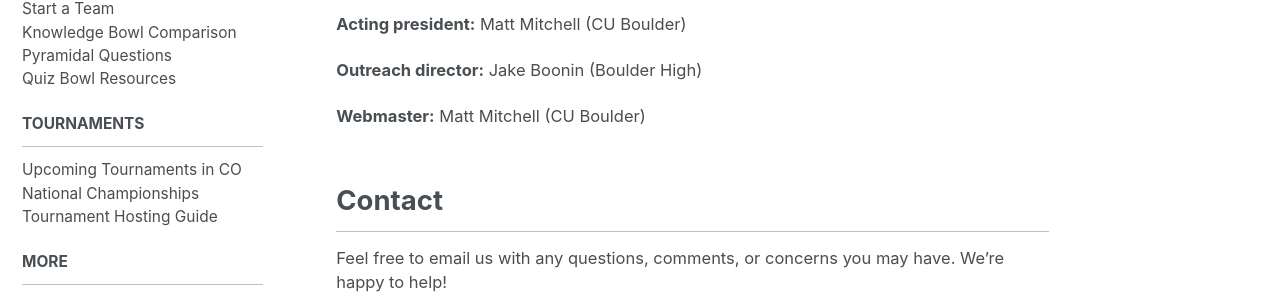
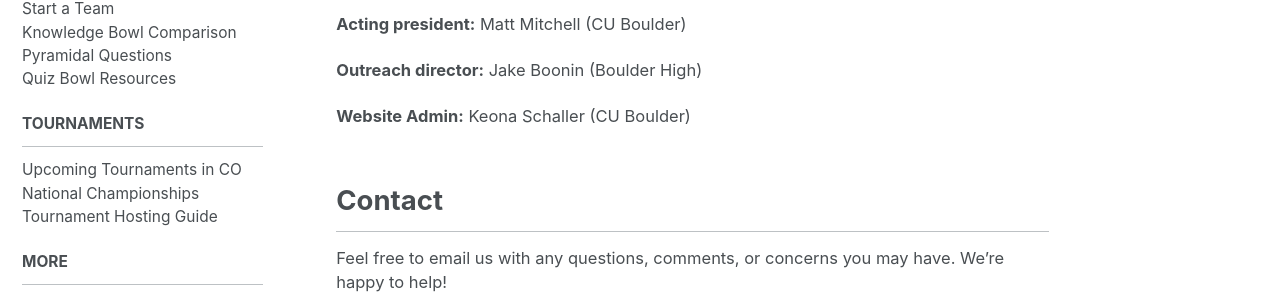
Before and after one commit to matt2718/colorado-qb, a Jekyll site: the page built from _pages/contact.md, in a window 1280 px wide and 1368 px high. Shown: the part 402-700 px from the top of the window. Built offline with Jekyll 4.4.1, drawn with Linux system fonts in a browser that asks for light colours.

Commit message:
Update contact.md

```diff
--- a/_pages/contact.md
+++ b/_pages/contact.md
@@ -15,7 +15,7 @@
 
 **Outreach director:** Jake Boonin (Boulder High)
 
-**Webmaster:** Matt Mitchell (CU Boulder)
+**Website Admin:** Keona Schaller (CU Boulder)
 
 ## Contact
 
```
